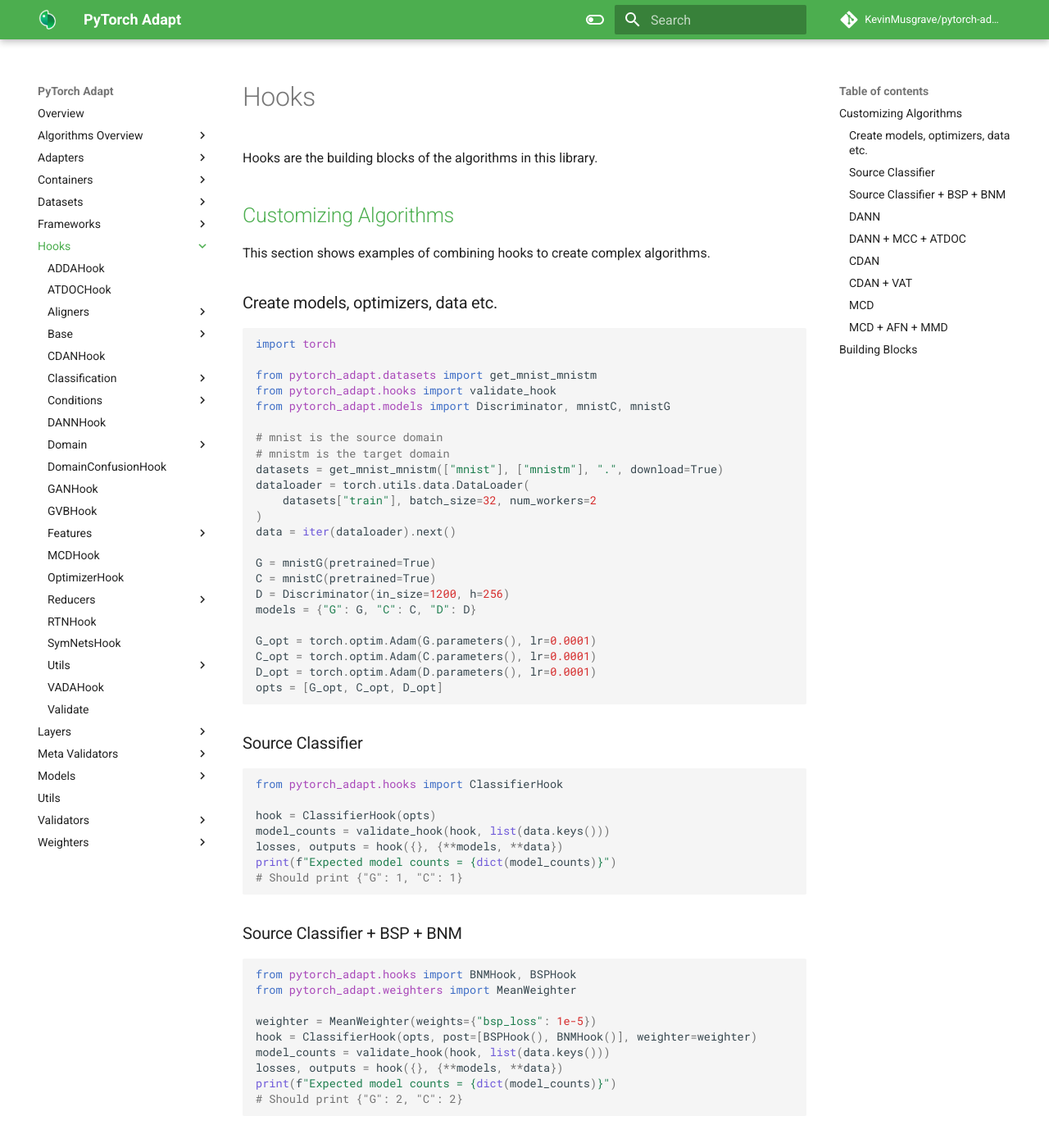
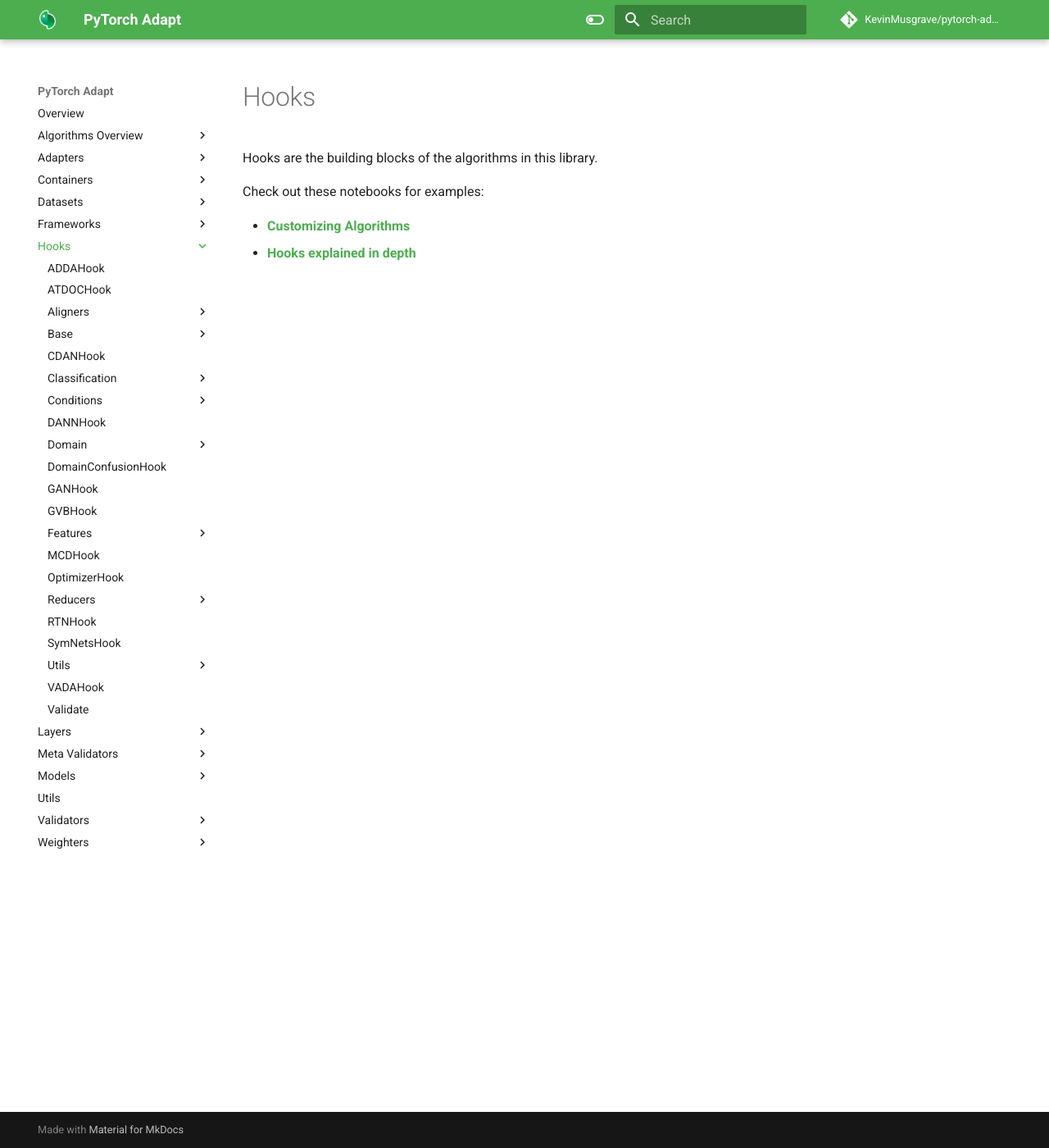
Before and after one commit to KevinMusgrave/pytorch-adapt, an MkDocs documentation site: the page built from docs/hooks/index.md, in a window 1280 px wide and 1400 px high. Shown: the whole window at 82% size. Built offline with MkDocs 1.6.1 and Material for MkDocs 9.7.7, drawn with Linux system fonts in a browser that asks for light colours; comment, search, counter and statistics services are not loaded; some of the changed text lies outside the part shown.

Commit message:
Removed more redundant code blocks from docs

````diff
--- a/docs/hooks/index.md
+++ b/docs/hooks/index.md
@@ -2,140 +2,7 @@
 
 Hooks are the building blocks of the algorithms in this library.
 
-## [Customizing Algorithms](https://github.com/KevinMusgrave/pytorch-adapt/tree/main/examples/notebooks/CustomizingAlgorithms.ipynb)
+Check out these notebooks for examples:
 
-This section shows examples of combining hooks to create complex algorithms.
-
-### Create models, optimizers, data etc.
-```python
-import torch
-
-from pytorch_adapt.datasets import get_mnist_mnistm
-from pytorch_adapt.hooks import validate_hook
-from pytorch_adapt.models import Discriminator, mnistC, mnistG
-
-# mnist is the source domain
-# mnistm is the target domain
-datasets = get_mnist_mnistm(["mnist"], ["mnistm"], ".", download=True)
-dataloader = torch.utils.data.DataLoader(
-    datasets["train"], batch_size=32, num_workers=2
-)
-data = iter(dataloader).next()
-
-G = mnistG(pretrained=True)
-C = mnistC(pretrained=True)
-D = Discriminator(in_size=1200, h=256)
-models = {"G": G, "C": C, "D": D}
-
-G_opt = torch.optim.Adam(G.parameters(), lr=0.0001)
-C_opt = torch.optim.Adam(C.parameters(), lr=0.0001)
-D_opt = torch.optim.Adam(D.parameters(), lr=0.0001)
-opts = [G_opt, C_opt, D_opt]
-```
-
-### Source Classifier
-```python
-from pytorch_adapt.hooks import ClassifierHook
-
-hook = ClassifierHook(opts)
-model_counts = validate_hook(hook, list(data.keys()))
-losses, outputs = hook({}, {**models, **data})
-print(f"Expected model counts = {dict(model_counts)}")
-# Should print {"G": 1, "C": 1}
-```
-
-### Source Classifier + BSP + BNM
-```python
-from pytorch_adapt.hooks import BNMHook, BSPHook
-from pytorch_adapt.weighters import MeanWeighter
-
-weighter = MeanWeighter(weights={"bsp_loss": 1e-5})
-hook = ClassifierHook(opts, post=[BSPHook(), BNMHook()], weighter=weighter)
-model_counts = validate_hook(hook, list(data.keys()))
-losses, outputs = hook({}, {**models, **data})
-print(f"Expected model counts = {dict(model_counts)}")
-# Should print {"G": 2, "C": 2}
-```
-
-### DANN
-```python
-from pytorch_adapt.hooks import DANNHook
-
-hook = DANNHook(opts)
-validate_hook(hook, list(data.keys()))
-losses, outputs = hook({}, {**models, **data})
-```
-
-### DANN + MCC + ATDOC
-```python
-from pytorch_adapt.hooks import ATDOCHook, MCCHook
-
-mcc = MCCHook()
-atdoc = ATDOCHook(dataset_size=len(datasets["train"]), feature_dim=1200, num_classes=10)
-
-hook = DANNHook(opts, post_g=[mcc, atdoc])
-validate_hook(hook, list(data.keys()))
-losses, outputs = hook({}, {**models, **data})
-```
-
-### CDAN
-```python
-from pytorch_adapt.hooks import CDANHook
-from pytorch_adapt.layers import RandomizedDotProduct
-from pytorch_adapt.utils import common_functions as c_f
-
-d_opts = opts[2:]
-g_opts = opts[:2]
-misc = {"feature_combiner": RandomizedDotProduct([1200, 10], 1200)}
-
-hook = CDANHook(d_opts=d_opts, g_opts=g_opts)
-validate_hook(hook, list(data.keys()))
-losses, outputs = hook({}, {**models, **misc, **data})
-```
-
-### CDAN + VAT
-```python
-from pytorch_adapt.hooks import VATHook
-
-misc["combined_model"] = torch.nn.Sequential(G, C)
-hook = CDANHook(d_opts=d_opts, g_opts=g_opts, post_g=[VATHook()])
-validate_hook(hook, list(data.keys()))
-losses, outputs = hook({}, {**models, **misc, **data})
-```
-
-### MCD
-```python
-from pytorch_adapt.hooks import MCDHook
-from pytorch_adapt.layers import MultipleModels
-
-C2 = c_f.reinit(C)
-C = MultipleModels(C, C2)
-models["C"] = C
-
-g_opts = opts[0:1]
-c_opts = opts[1:2]
-
-hook = MCDHook(g_opts=g_opts, c_opts=c_opts)
-validate_hook(hook, list(data.keys()))
-losses, outputs = hook({}, {**models, **data})
-```
-
-### MCD + AFN + MMD
-```python
-from pytorch_adapt.hooks import AFNHook, AlignerHook
-
-hook = MCDHook(g_opts=g_opts, c_opts=c_opts, post_x=[AFNHook()], post_z=[AlignerHook()])
-validate_hook(hook, list(data.keys()))
-losses, outputs = hook({}, {**models, **data})
-```
-
-
-
-## [Building Blocks](https://github.com/KevinMusgrave/pytorch-adapt/tree/main/examples/notebooks/docs_examples.ipynb)
-
-Every hook is a callable that takes in 2 arguments that represent the current context:
-
-1. A dictionary of previously computed losses.
-2. A dictionary of everything else that has been previously computed or passed in.
-
-View **[this notebook for examples](https://github.com/KevinMusgrave/pytorch-adapt/tree/main/examples/notebooks/docs_examples/Hooks.ipynb)**.
+- **[Customizing Algorithms](https://github.com/KevinMusgrave/pytorch-adapt/tree/main/examples/notebooks/CustomizingAlgorithms.ipynb)**
+- **[Hooks explained in depth](https://github.com/KevinMusgrave/pytorch-adapt/tree/main/examples/notebooks/docs_examples/Hooks.ipynb)**
````
Also changed, not shown: docs/frameworks/index.md (+3 -26 lines), 1 other file.
